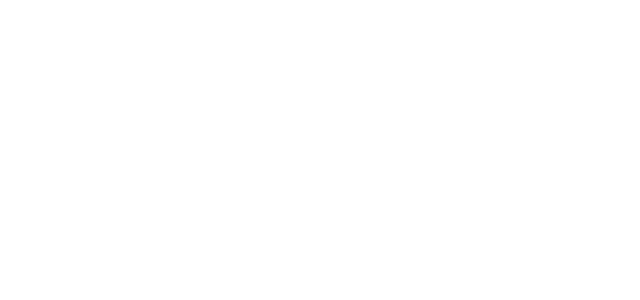
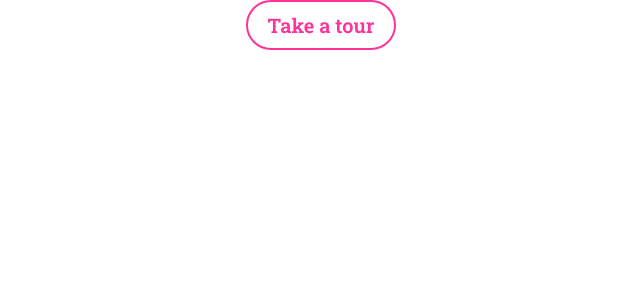
Before and after one commit to sejal8745/Generation-Gap, a React (Create React App) app: page / in a window 1280 px wide. Shown: the top 300 px of the page, without its empty margins (319-959 px from the left). Built offline with nearby package versions, Linux system fonts and the light colour scheme.

Commit message:
button component

```diff
--- a/src/App.js
+++ b/src/App.js
@@ -1,6 +1,7 @@
 import React  from 'react';
 import { BrowserRouter as Router, Route, Link, Switch } from "react-router-dom";
 import './App.css';
+import Button from './Components/Button/Button';
 
 function App() {
   return (
@@ -8,6 +9,7 @@
     <Router>
       <Switch>
         <Route path="/">
+        <Button buttonName = "tour" label = "Take a tour" />
         </Route>
       </Switch>
     </Router>
--- a/src/Components/Button/Button.css
+++ b/src/Components/Button/Button.css
@@ -0,0 +1,23 @@
+@import url('https://fonts.googleapis.com/css2?family=Roboto+Slab:wght@600&display=swap');
+
+* {
+    margin: 0;
+    padding: 0;
+}
+
+.tour {
+    text-decoration: none;
+    border-radius: 30px;
+    background-color: transparent;
+    font-family: 'Roboto Slab', serif;
+    font-size: 20px;
+    padding: 10px 20px 10px 20px;
+    border: solid #ff3399 2px;
+    text-decoration: none;
+    color: #ff3399;
+}
+.tour:hover {
+    background: #ff3399;
+    text-decoration: none;
+    color: white;
+}
```
Also changed, not shown: src/Assets/OP.png (renamed from Assets/OP.png), src/Assets/OP1.png (renamed from Assets/OP1.png).
